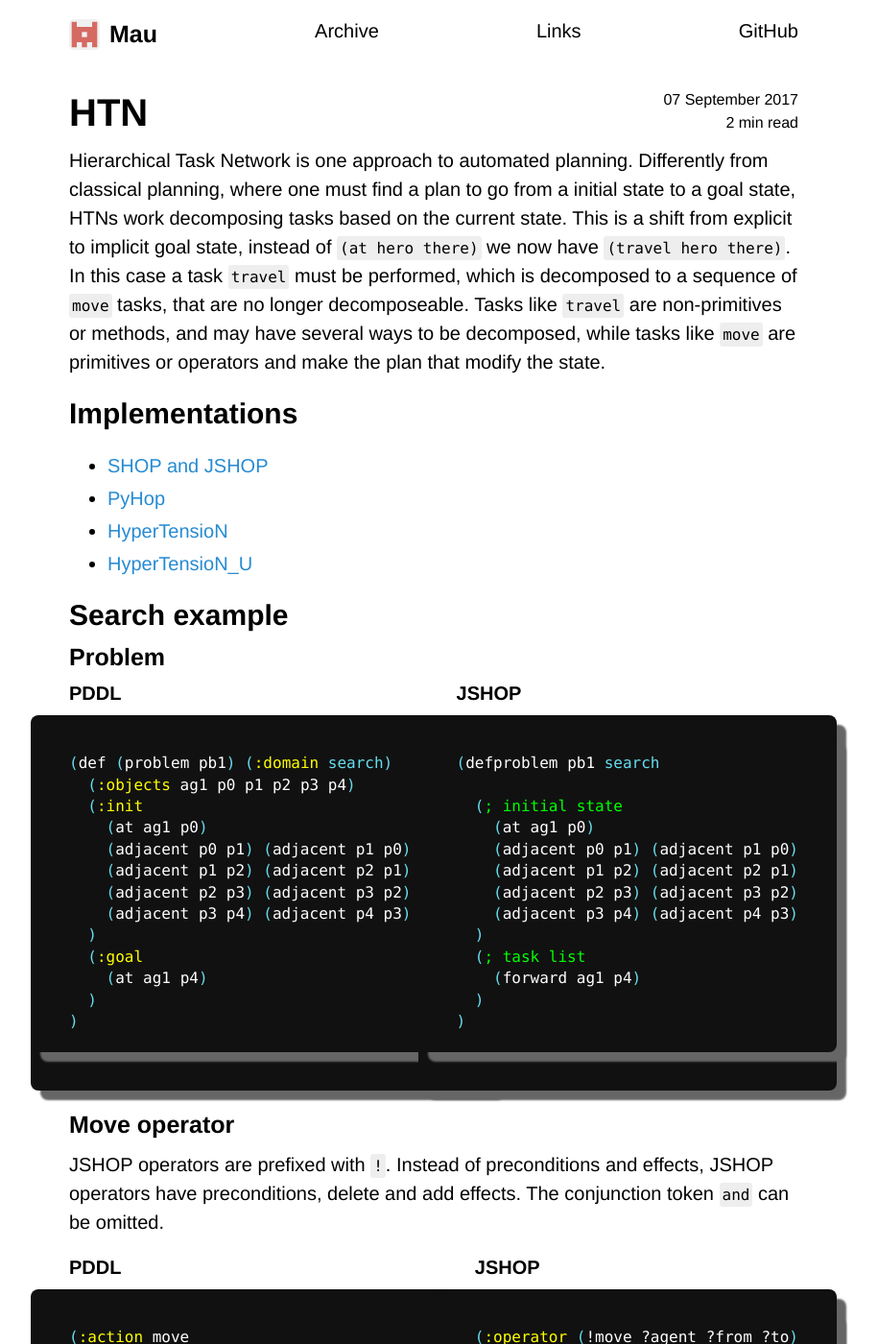
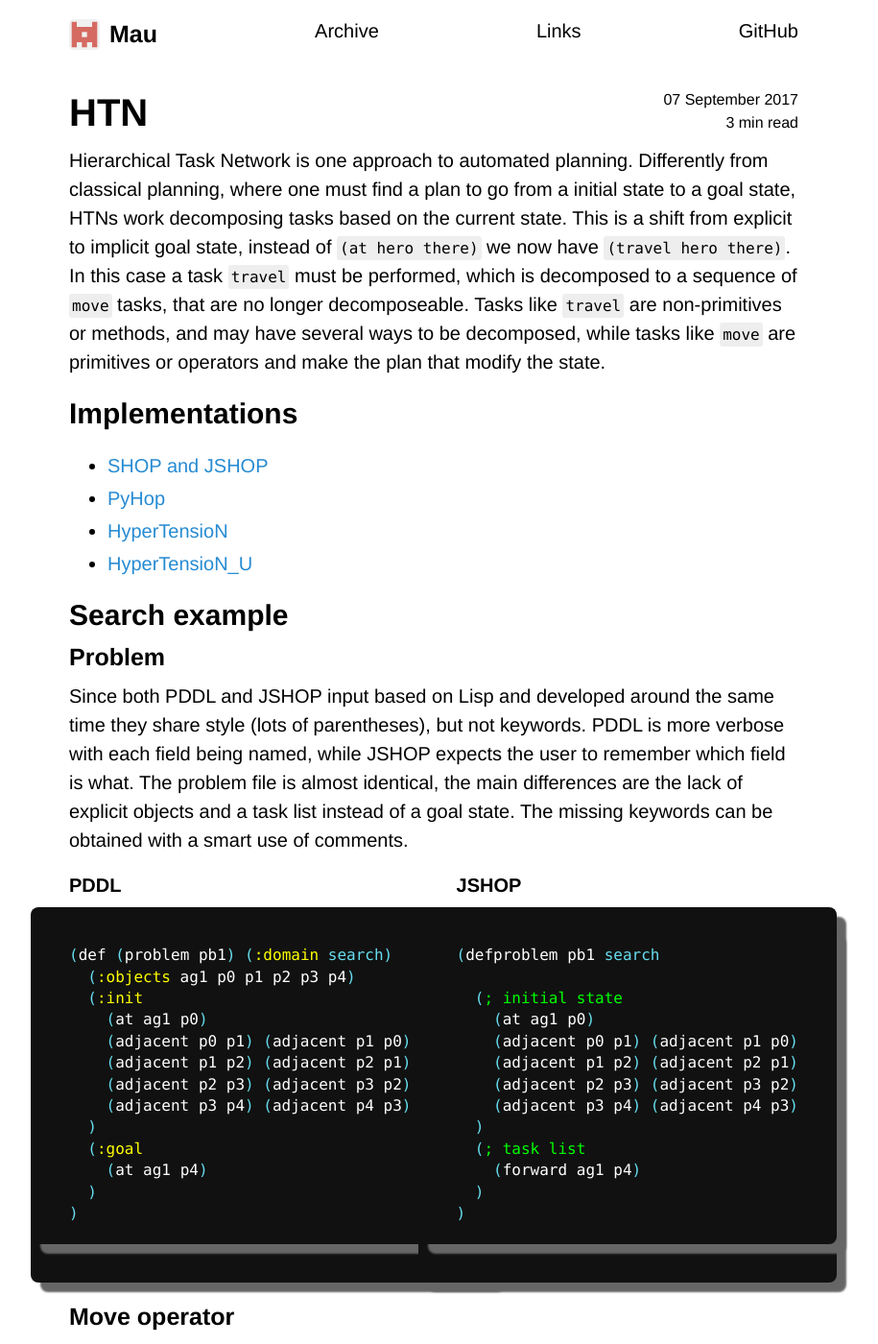
Before and after one commit to Maumagnaguagno/maumagnaguagno.github.io, a Jekyll site: the page built from htn.md, in a window 1280 px wide and 1400 px high. Shown: the whole window at 96% size, without its empty margins (188-1103 px from the left). Built offline with Jekyll 4.4.1, drawn with Linux system fonts in a browser that asks for light colours; our own code applies the rules of GitHub Pages for plain Markdown files.

Commit message:
Add paragraph to HTN problem section

```diff
--- a/htn.md
+++ b/htn.md
@@ -21,6 +21,10 @@ Tasks like ``travel`` are non-primitives or methods, and may have several ways t
 ## Search example
 
 ### Problem
+Since both PDDL and JSHOP input based on Lisp and developed around the same time they share style (lots of parentheses), but not keywords.
+PDDL is more verbose with each field being named, while JSHOP expects the user to remember which field is what.
+The problem file is almost identical, the main differences are the lack of explicit objects and a task list instead of a goal state.
+The missing keywords can be obtained with a smart use of comments.
 
 <div class="split" markdown="1">
 
```
